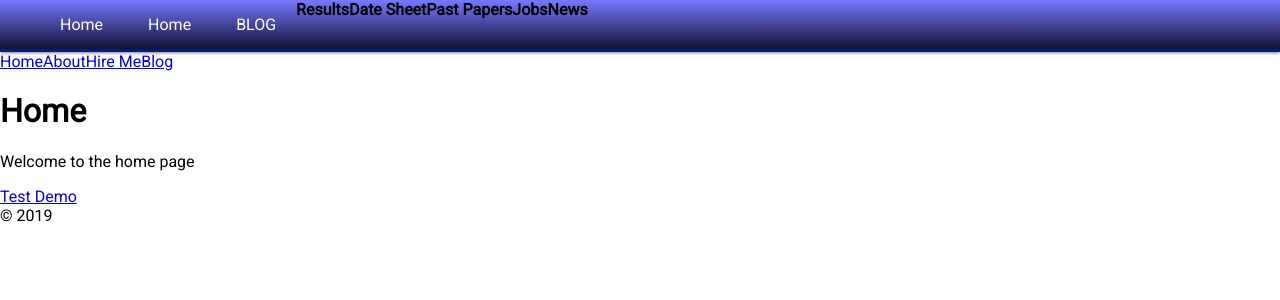
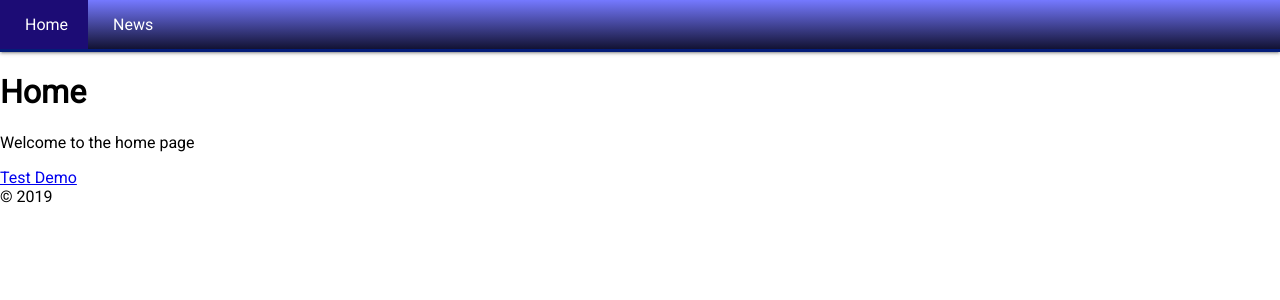
Before and after one commit to sultanaslam/ikr, a Next.js app: page / in a window 1280 px wide. Shown: the top 300 px of the page. Built offline with nearby package versions, Linux system fonts and the light colour scheme; a small style sheet from the web is missing.

Commit message:
'loader,news'

```diff
--- a/components/Layout.js
+++ b/components/Layout.js
@@ -1,6 +1,6 @@
 import Link from 'next/link';
 import Head from 'next/head';
-import Router from 'next/router';
+import Router, { withRouter } from 'next/router';
 import NProgress from 'nprogress';
 
 import Nav from './Nav/components';
@@ -8,34 +8,30 @@ import Nav from './Nav/components';
 Router.onRouteChangeStart = url => {
   console.log(url);
   NProgress.start();
+  if (document.querySelector('body')) {
+    document.querySelector('body').id = 'loading';
+    document.querySelector('#__next').style.display = 'none';
+  }
 };
 
-Router.onRouteChangeComplete = () => NProgress.done();
+Router.onRouteChangeComplete = () => {
+  if (document.querySelector('body')) {
+    document.querySelector('body').id = '';
+    document.querySelector('#__next').style.display = 'block';
+  }
+  NProgress.done();
+};
 Router.onRouteChangeError = () => NProgress.done();
 
-export default ({ children, title }) => (
+const Layout = props => (
   <div className='root'>
     <Head>
       <title>Ilam Ki Roshni</title>
     </Head>
     <Nav />
-    <header>
-      <Link href='/'>
-        <a>Home</a>
-      </Link>
-      <Link href='/about'>
-        <a>About</a>
-      </Link>
-      <Link href='/hireme'>
-        <a>Hire Me</a>
-      </Link>
-      <Link href='/blog'>
-        <a>Blog</a>
-      </Link>
-    </header>
 
-    <h1>{title}</h1>
-    {children}
+    <h1>{props.title}</h1>
+    {props.children}
 
     <footer>&copy; {new Date().getFullYear()}</footer>
     {/* <style jsx>{`
@@ -69,6 +65,16 @@ export default ({ children, title }) => (
       body {
         margin: 0;
       }
+      #loading {
+        height: 100vh;
+        width: 100vw;
+        z-index: 1000;
+        background: url(https://i.pinimg.com/originals/78/e8/26/78e826ca1b9351214dfdd5e47f7e2024.gif);
+        background-position: center;
+        background-size: cover;
+      }
     `}</style>
   </div>
 );
+
+export default withRouter(Layout);
--- a/components/Nav/components/index.jsx
+++ b/components/Nav/components/index.jsx
@@ -2,19 +2,19 @@ import React from 'react';
 import Link from 'next/link';
 import Button from '@material-ui/core/Button';
 
-import Item from './Item';
-import MobileMenu from './MobileMenu';
-import {
-  resultByClass,
-  resultByBoard,
-  datesheetByClass,
-  datesheetByBoard,
-  pastpapersByClass,
-  pastpapersByBoard,
-  jobIndustries,
-  jobCities,
-  newsCategory
-} from '../data';
+// import Item from './Item';
+// import MobileMenu from './MobileMenu';
+// import {
+//   resultByClass,
+//   resultByBoard,
+//   datesheetByClass,
+//   datesheetByBoard,
+//   pastpapersByClass,
+//   pastpapersByBoard,
+//   jobIndustries,
+//   jobCities,
+//   newsCategory
+// } from '../data';
 
 export class Navbar extends React.Component {
   state = {
@@ -29,72 +29,27 @@ export class Navbar extends React.Component {
   render() {
     return (
       <div className='navbar'>
-        <MobileMenu toggleDrawer={this.toggleDrawer} state={this.state.left} />
+        {/* <MobileMenu toggleDrawer={this.toggleDrawer} state={this.state.left} /> */}
 
         <ul className='links'>
-          <li className='link'>
-            <i class='fas fa-home pr-5'></i>Home
-          </li>
           <Link href='/'>
             <li className='link'>
               <i className='fas fa-home pr-5' />
               Home
             </li>
           </Link>
-          <Link href='/blog'>
+          <Link href='/news'>
             <li className='link'>
-              <i className='fas fa-home pr-5' />
-              BLOG
+              <i className='fas fa-globe pr-5' />
+              News
             </li>
           </Link>
-          <Item
-            link='/result'
-            name='Results'
-            icon='fas fa-graduation-cap'
-            imageClass='result-img'
-            byClass={resultByClass}
-            byBoard={resultByBoard}
-          />
-          <Item
-            link='/datesheet'
-            name='Date Sheet'
-            icon='fas fa-clipboard-list'
-            imageClass='datesheet-img'
-            byClass={datesheetByClass}
-            byBoard={datesheetByBoard}
-          />
-          <Item
-            link='/pastpapers'
-            name='Past Papers'
-            icon='fas fa-paper-plane'
-            imageClass='pastpaper-img'
-            byClass={pastpapersByClass}
-            byBoard={pastpapersByBoard}
-          />
-          <Item
-            link='/jobs'
-            name='Jobs'
-            icon='fas fa-briefcase'
-            imageClass='jobmenu-img'
-            byClass={jobIndustries}
-            byBoard={jobCities}
-            isJob={true}
-          />
-          <Item
-            link='/news'
-            name='News'
-            icon='fas fa-globe'
-            imageClass='newsmenu-img'
-            byClass={newsCategory.slice(0, 4)}
-            byBoard={newsCategory.slice(4, 8)}
-            isNews={true}
-          />
         </ul>
-        <ul className='responsive-sidebar'>
+        {/* <ul className='responsive-sidebar'>
           <Button onClick={this.toggleDrawer('left', true)}>
             <i className='fas fa-bars' />
           </Button>
-        </ul>
+        </ul> */}
         <style jsx>
           {`
             .navbar {
@@ -126,6 +81,7 @@ export class Navbar extends React.Component {
             .navbar ul.links {
               list-style-type: none;
               margin: 0;
+              padding: 0;
               display: flex;
             }
             .navbar ul.links .link {
@@ -140,6 +96,7 @@ export class Navbar extends React.Component {
             }
             .navbar ul.links li:hover {
               background-color: #1c0c75;
+              cursor: pointer;
             }
             .navbar ul.links .sub-nav-items {
               min-height: 250px;
@@ -242,8 +199,10 @@ export class Navbar extends React.Component {
               display: none;
             }
             @media screen and (max-width: 799px) {
-              .navbar ul.links {
+               {
+                /* .navbar ul.links {
                 display: none;
+              } */
               }
             }
             .navbar ul.responsive-sidebar {
```
Also changed, not shown: components/News/LatestNewsSmall.js (added, +54 -0 lines), pages/blog.js (deleted, +0 -20 lines), pages/news.js (added, +33 -0 lines), 1 other file (tests, documents, lock files or other folders).
